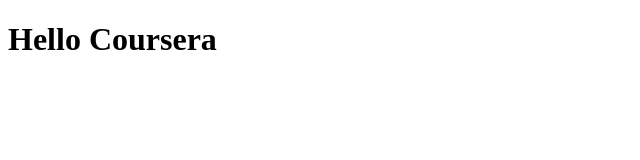
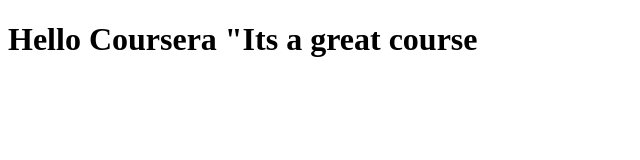
Before and after one commit to saitejasai/cousera-test, a plain HTML site: page site/index.html in a window 1280 px wide. Shown: the whole page, without its empty margins (0-640 px from the left). Drawn offline with Linux system fonts and the light colour scheme.

Commit message:
Small addition to our page content

```diff
--- a/site/index.html
+++ b/site/index.html
@@ -6,6 +6,6 @@
 	<title>Hello Coursera~</title>
 </head>
 <body>
-<h1>Hello Coursera</h1>
+<h1>Hello Coursera "Its a great course</h1>
 </body>
 </html>
```
